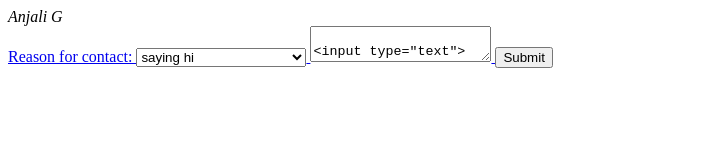
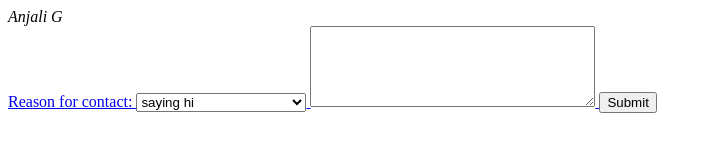
Before and after one commit to anjalig14/mi349_blog, a plain HTML site: page contact.html in a window 1280 px wide. Shown: the whole page, without its empty margins (0-713 px from the left). Drawn offline with Linux system fonts and the light colour scheme.

Commit message:
"HTML Contact"

```diff
--- a/contact.html
+++ b/contact.html
@@ -18,9 +18,8 @@
                     <option>interested in an interview</option>
                 </select>
             </label>
-            <textarea>
-                <input type="text">
-            </textarea>
+            <textarea id="comment" name="comment"
+            rows="5" cols="33"></textarea>
             <button>Submit</button>
         </form>
     </section>
```
